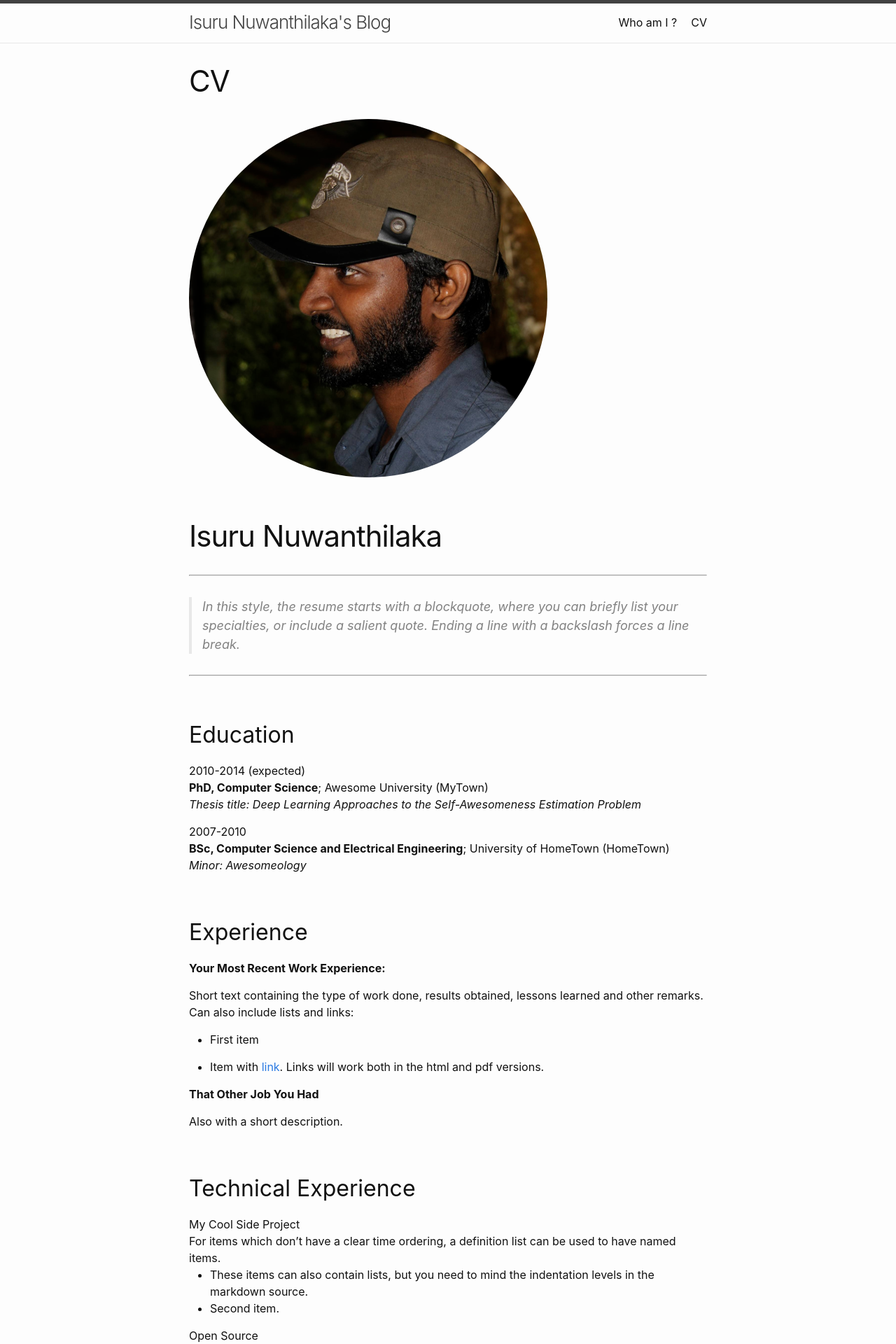
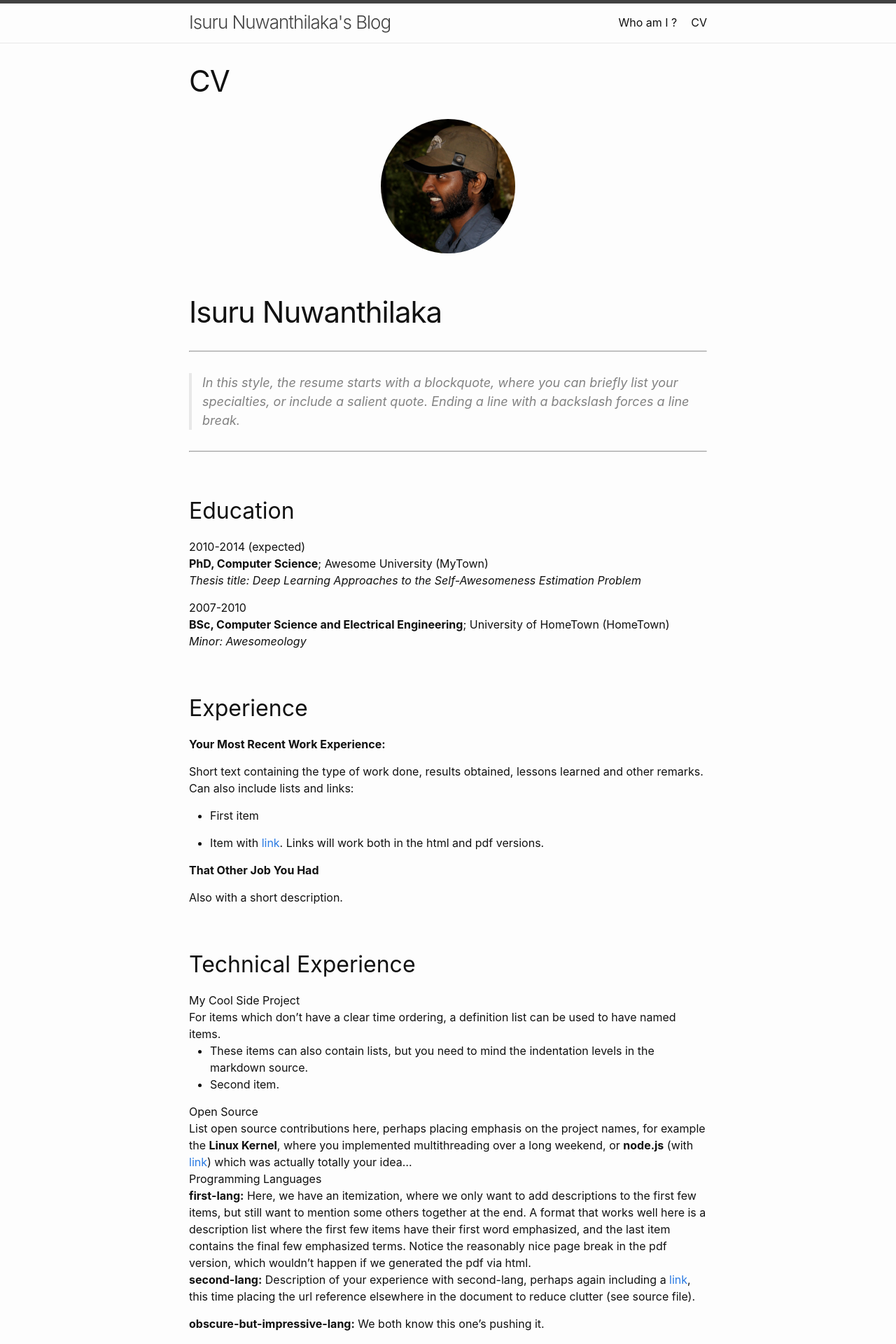
Before and after one commit to isurunuwanthilaka/isurunuwanthilaka.github.io, a Jekyll site: the page built from cv.md, in a window 1280 px wide. Shown: the top 1920 px of the page at 70% size. Built offline with Jekyll 4.4.1, drawn with Linux system fonts in a browser that asks for light colours.

Commit message:
center img

```diff
--- a/cv.md
+++ b/cv.md
@@ -3,9 +3,11 @@ layout: page
 title: CV
 permalink: /cv
 ---
-<img src="{{ site.url }}/assets/img/android-chrome-512x512.png"
+<p align="center">
+<img src="{{ site.url }}/assets/img/android-chrome-192x192.png"
      alt="Profile image"
      style="float: center; border-radius: 50%;" />
+</p>
 
 Isuru Nuwanthilaka
 ==================
```
